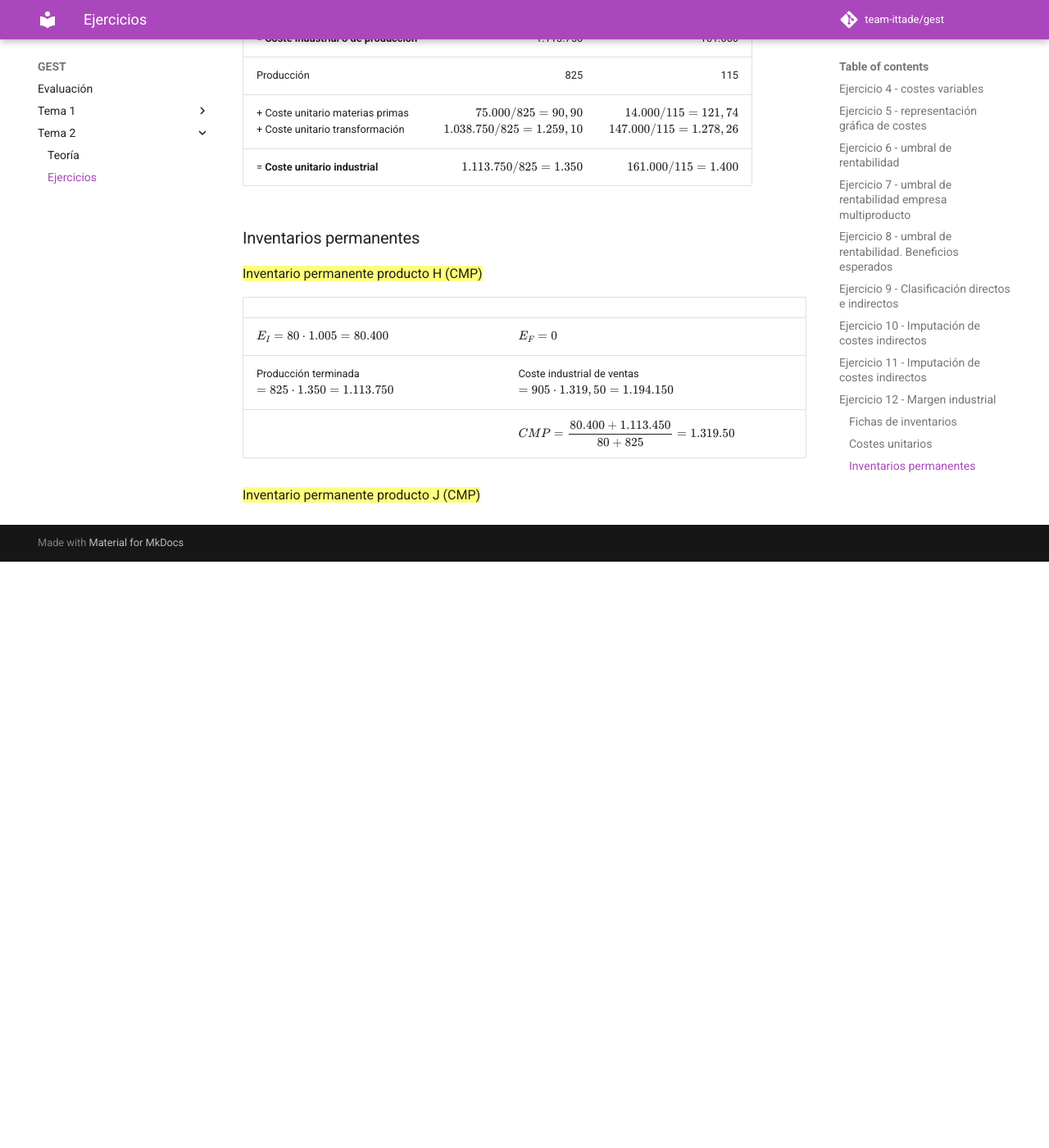
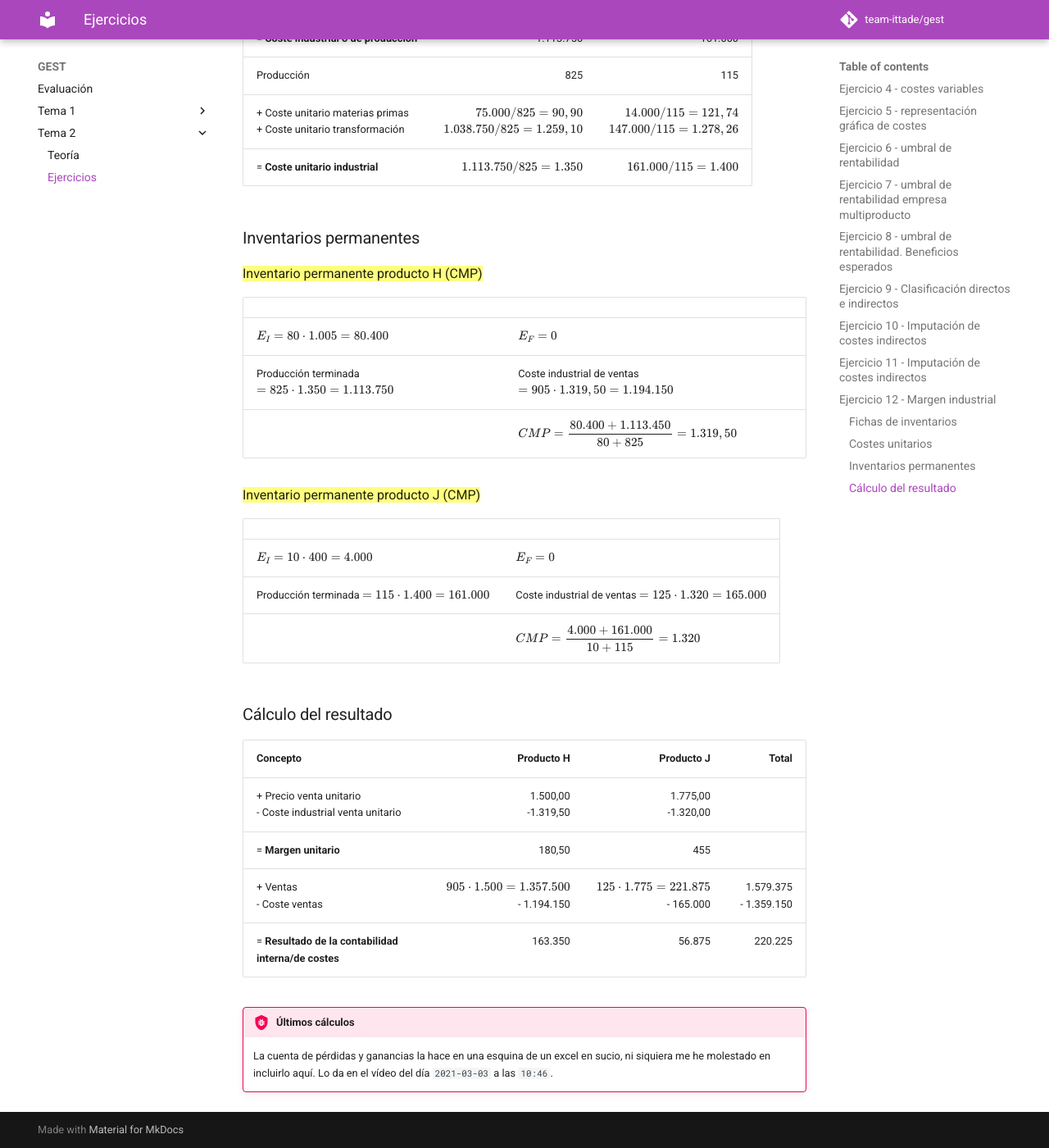
Before and after one commit to team-ittade/gest, an MkDocs documentation site: the page built from docs/tema-2/ejercicios.md, in a window 1280 px wide and 1400 px high, scrolled down 8460 px. Shown: the whole window at 82% size. Built offline with MkDocs 1.6.1 and Material for MkDocs 9.7.7, drawn with Linux system fonts in a browser that asks for light colours; comment, search, counter and statistics services are not loaded; before the commit the page ends 9145 px from its top, so only the background shows below that.

Commit message:
2021-03-03 - ejercicio 12

```diff
--- a/docs/tema-2/ejercicios.md
+++ b/docs/tema-2/ejercicios.md
@@ -238,6 +238,24 @@ El consumo unitario de materia prima para cada producto es:
 |--|--|
 |$E_I=80\cdot1.005=80.400$|$E_F=0$|
 |Producción terminada $=825\cdot1.350=1.113.750$|Coste industrial de ventas $=905\cdot1.319,50=1.194.150$|
-||$CMP=\dfrac{80.400+1.113.450}{80+825}=1.319.50$|
+||$CMP=\dfrac{80.400+1.113.450}{80+825}=1.319,50$|
 
 ==Inventario permanente producto J (CMP)==
+
+|||
+|--|--|
+|$E_I=10\cdot400=4.000$|$E_F=0$|
+|Producción terminada $=115\cdot1.400=161.000$|Coste industrial de ventas $=125\cdot1.320=165.000$|
+||$CMP=\dfrac{4.000+161.000}{10+115}=1.320$|
+
+### Cálculo del resultado
+
+|Concepto|Producto H|Producto J|Total|
+|--|--:|--:|--:|
+|+ Precio venta unitario<br>- Coste industrial venta unitario|1.500,00<br>-1.319,50|1.775,00<br>-1.320,00|
+|= **Margen unitario**|180,50|455|
+|+ Ventas<br>- Coste ventas|$905\cdot1.500=1.357.500$<br>- 1.194.150|$125\cdot1.775=221.875$<br>- 165.000|1.579.375<br>- 1.359.150|
+|= **Resultado de la contabilidad interna/de costes**|163.350|56.875|220.225
+
+!!! bug "Últimos cálculos"
+    La cuenta de pérdidas y ganancias la hace en una esquina de un excel en sucio, ni siquiera me he molestado en incluirlo aquí. Lo da en el vídeo del día `2021-03-03` a las `10:46`.
```
